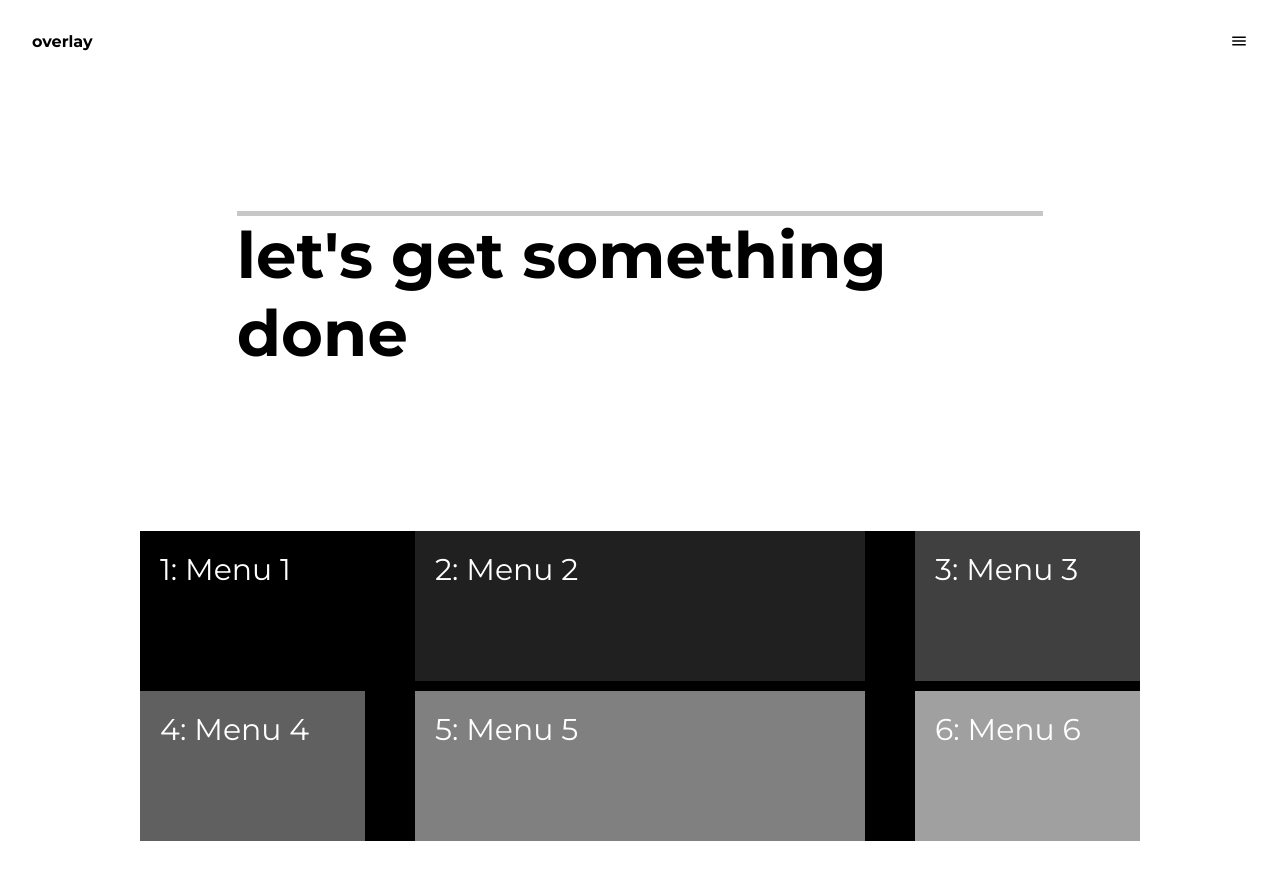
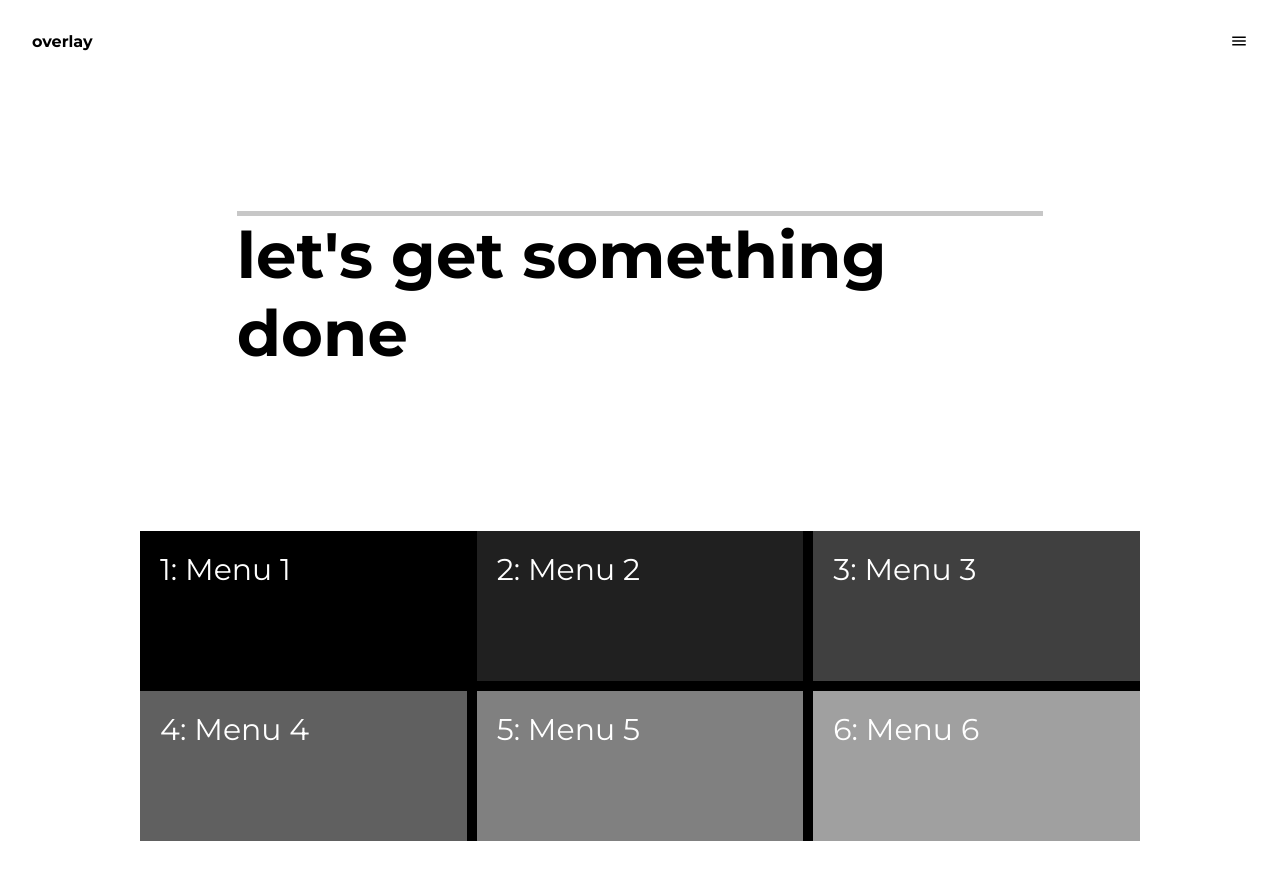
Before and after one commit to pale-cinder/Overlay-Menu, a plain HTML site: page index.html in a window 1280 px wide. Drawn offline with Linux system fonts and the light colour scheme.

Commit message:
grid size

```diff
--- a/css/main.scss
+++ b/css/main.scss
@@ -186,16 +186,20 @@ main {
     width: 1000px;
     margin: 30px auto;
 
+
+    //height: 1000px;
+
     display: grid;
     grid-template-rows: repeat(2, 150px);
+    //grid-template-rows: repeat(2, 1fr);
     // grid-template-columns: repeat(2, 150px) 1fr;
-    // grid-template-columns: repeat(3,1fr);
-    grid-template-columns: 1fr 2fr 1fr;
+    grid-template-columns: repeat(3,1fr);
+    // grid-template-columns: 50% 2fr 1fr;
 
 
-    grid-row-gap: 10px;
-    grid-column-gap: 50px;
-
+    // grid-row-gap: 10px;
+    // grid-column-gap: 50px;
+    grid-gap: 10px;
   }
 
   .item {
```
Also changed, not shown: css/main.css, 1 other file.
